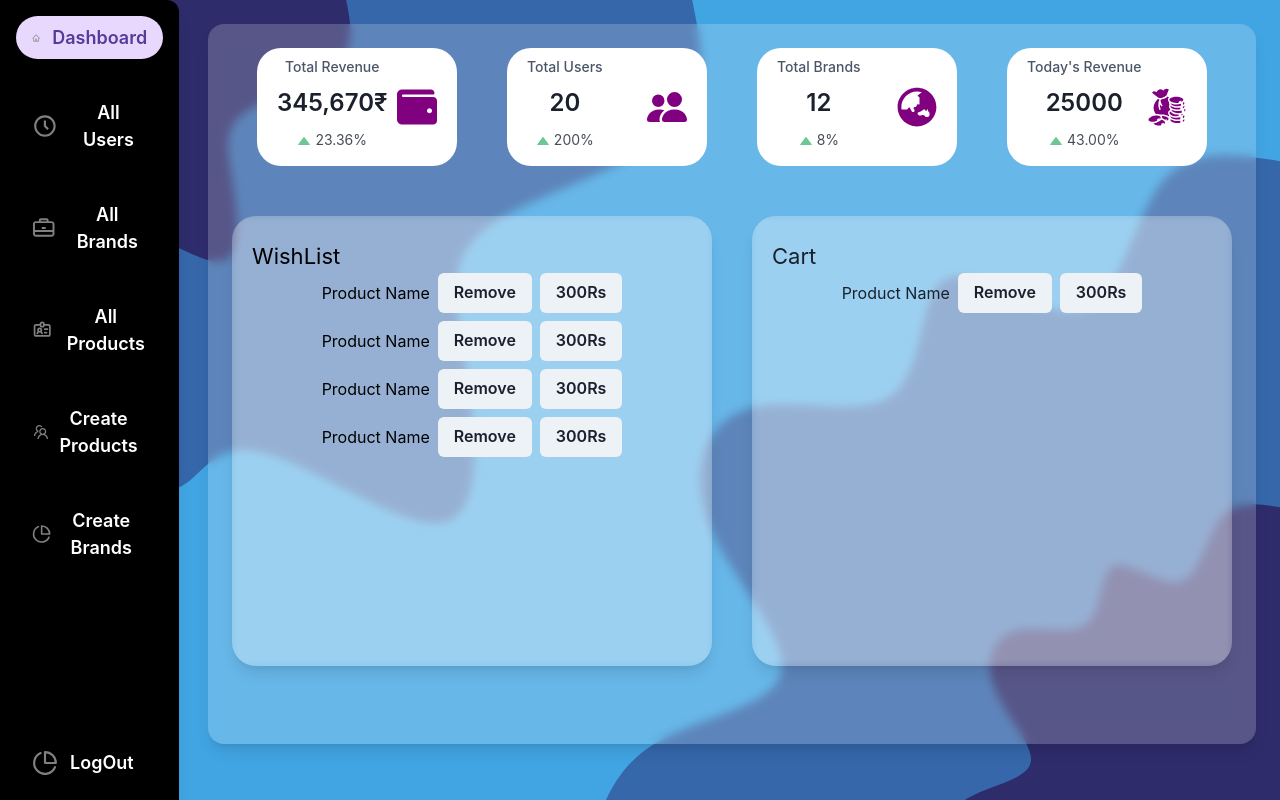
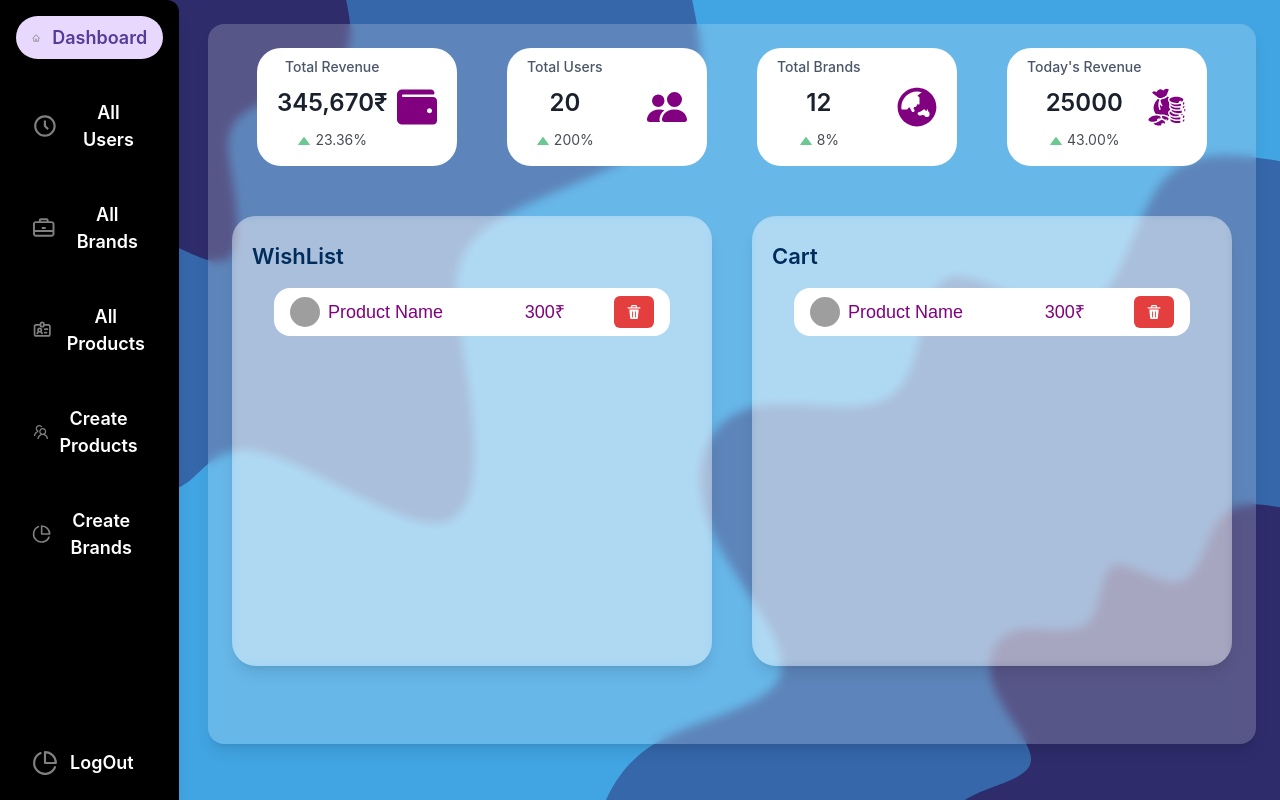
Before and after one commit to lokesh-dc/overrated-chicken-3237, a Next.js app: page /admin in a window 1280 px wide. Built offline with nearby package versions, Linux system fonts and the light colour scheme; grey boxes are pictures that could not be loaded.

Commit message:
dashboardUI

```diff
--- a/components/AdminComps/Dashboard/Dashboard.tsx
+++ b/components/AdminComps/Dashboard/Dashboard.tsx
@@ -1,8 +1,10 @@
-import { Box, Button, Flex, HStack, SimpleGrid, Stat, StatArrow, StatHelpText, StatLabel, StatNumber, Text, VStack } from '@chakra-ui/react'
+import { Avatar, Box, Button, Flex, HStack, IconButton, SimpleGrid, Stat, StatArrow, StatHelpText, StatLabel, StatNumber, Text, VStack } from '@chakra-ui/react'
 import React from 'react'
 import { BsFillPeopleFill } from 'react-icons/bs'
 import { GiCash } from 'react-icons/gi'
 import { FaGlobeAsia, FaWallet } from 'react-icons/fa'
+import { FiDelete } from 'react-icons/fi'
+import { DeleteIcon } from '@chakra-ui/icons'
 
 const Dashboard = () => {
   return (
@@ -75,48 +77,41 @@ const Dashboard = () => {
 
         <HStack justify='space-between' mt='50px'>
             <Box color='black' w='48%' h='450px' borderRadius='3xl' py={6} px={5}
-            bgColor='rgba(255, 255, 255, .20)' style={{backdropFilter: 'blur(5px)'}} boxShadow='lg'
+            bgColor='rgba(255, 255, 255, .35)' style={{backdropFilter: 'blur(5px)'}} boxShadow='lg'
             _hover={{bgColor:'rgba(230, 230, 230, .20)', boxShadow:'none'}}
             // overflowY='scroll'
             >
-                <Text fontSize='22px'>WishList</Text>
+                <Text fontSize='22px' fontWeight='semibold' color='messenger.900'>WishList</Text>
                 <VStack
+                mt='15px'
                 // overflowY='scroll'
                 >
-                    <HStack>
-                        <Text>Product Name</Text>
-                        <Button>Remove</Button>
-                        <Button>300Rs</Button>
-                    </HStack>
-                    <HStack>
-                        <Text>Product Name</Text>
-                        <Button>Remove</Button>
-                        <Button>300Rs</Button>
-                    </HStack>
-                    <HStack>
-                        <Text>Product Name</Text>
-                        <Button>Remove</Button>
-                        <Button>300Rs</Button>
-                    </HStack>
-                    <HStack>
-                        <Text>Product Name</Text>
-                        <Button>Remove</Button>
-                        <Button>300Rs</Button>
+                    <HStack fontFamily='sans-serif' color='purple' w='90%' justify='space-between' py={2} px={4} bg='white' borderRadius='2xl' backgroundBlendMode='darken'>
+                        <Flex alignItems='center' justifyContent='flex-start' w='60%' gap={2}>
+                            <Avatar src='https://rukminim1.flixcart.com/image/312/312/kuwzssw0/television/u/i/r/u-series-65-u1s-65uc1a00-oneplus-original-imag7xtnmnkyz7je.jpeg?q=70' width='30px' height='30px'/>
+                            <Text fontSize='18px'>Product Name</Text>
+                        </Flex>
+                        <Text fontSize='18px' w='20%'>300₹</Text>
+                        <IconButton colorScheme='red' size='sm' aria-label='icon' icon={<DeleteIcon/>} w='40px'/>
                     </HStack>
                 </VStack>
             </Box>
 
+
             <Box w='48%' h='450px' bg='white' borderRadius='3xl' py={6} px={5}
-             bgColor='rgba(255, 255, 255, .20)' style={{backdropFilter: 'blur(5px)'}} boxShadow='lg'
+             bgColor='rgba(255, 255, 255, .35)' style={{backdropFilter: 'blur(5px)'}} boxShadow='lg'
              _hover={{bgColor:'rgba(230, 230, 230, .20)', boxShadow:'none'}}
              >
-                <Text fontSize='22px'>Cart</Text>
-                <VStack>
-                    <HStack>
-                        <Text>Product Name</Text>
-                        <Button>Remove</Button>
-                        <Button>300Rs</Button>
-                    </HStack>
+                <Text fontSize='22px' fontWeight='semibold' color='messenger.900'>Cart</Text>
+                <VStack mt='15px'>
+                        <HStack fontFamily='sans-serif' color='purple' w='90%' justify='space-between' py={2} px={4} bg='white' borderRadius='2xl' backgroundBlendMode='darken'>
+                            <Flex alignItems='center' justifyContent='flex-start' w='60%' gap={2}>
+                                <Avatar src='https://rukminim1.flixcart.com/image/312/312/kuwzssw0/television/u/i/r/u-series-65-u1s-65uc1a00-oneplus-original-imag7xtnmnkyz7je.jpeg?q=70' width='30px' height='30px'/>
+                                <Text fontSize='18px'>Product Name</Text>
+                            </Flex>
+                            <Text fontSize='18px' w='20%'>300₹</Text>
+                            <IconButton colorScheme='red' size='sm' aria-label='icon' icon={<DeleteIcon/>} w='40px'/>
+                        </HStack>
                 </VStack>
             </Box>
         </HStack>
--- a/pages/admin/index.tsx
+++ b/pages/admin/index.tsx
@@ -188,7 +188,7 @@ const Admin = () => {
 
                //* FOR ALL USERS
                <TabPanel >
-                    <Box className='tbl' p={6} w='100%' h='90vh'  bgColor='rgba(255, 255, 255, .20)' borderRadius='2xl' style={{backdropFilter: 'blur(5px)'}} boxShadow='lg' m='auto' overflowY='scroll'>
+                    <Box className='tbl' p={6} w='100%' h='90vh'  bgColor='rgba(0, 0, 0, .20)' borderRadius='2xl' style={{backdropFilter: 'blur(5px)'}} boxShadow='lg' m='auto' overflowY='scroll'>
                         <Text fontSize='4xl' color='white'>Users</Text>
                         <AllTable title="User" roleHeading="role" role="Admin" amount="2500" totalP="Total Purchases(in Rs)" user='Aaryan Sinha' email="aaryansinha16@gmail.com"/>
                     </Box>
@@ -204,7 +204,7 @@ const Admin = () => {
 
                //* FOR ALL PRODUCTS
                <TabPanel>
-                  <Box w='100%' p={6} h='90vh'  bgColor='rgba(255, 255, 255, .20)' borderRadius='2xl' style={{backdropFilter: 'blur(5px)'}} boxShadow='lg' m='auto' overflowY='scroll'>
+                  <Box w='100%' p={6} h='90vh'  bgColor='rgba(0, 0, 0, .20)' borderRadius='2xl' style={{backdropFilter: 'blur(5px)'}} boxShadow='lg' m='auto' overflowY='scroll'>
                         <Text fontSize='4xl' color='white'>Products</Text>
                         <AllTable title="Products" roleHeading="Brand" role="Addidas" amount="4.5" totalP="Ratings" user='Sneakers' />
                   </Box>
```
